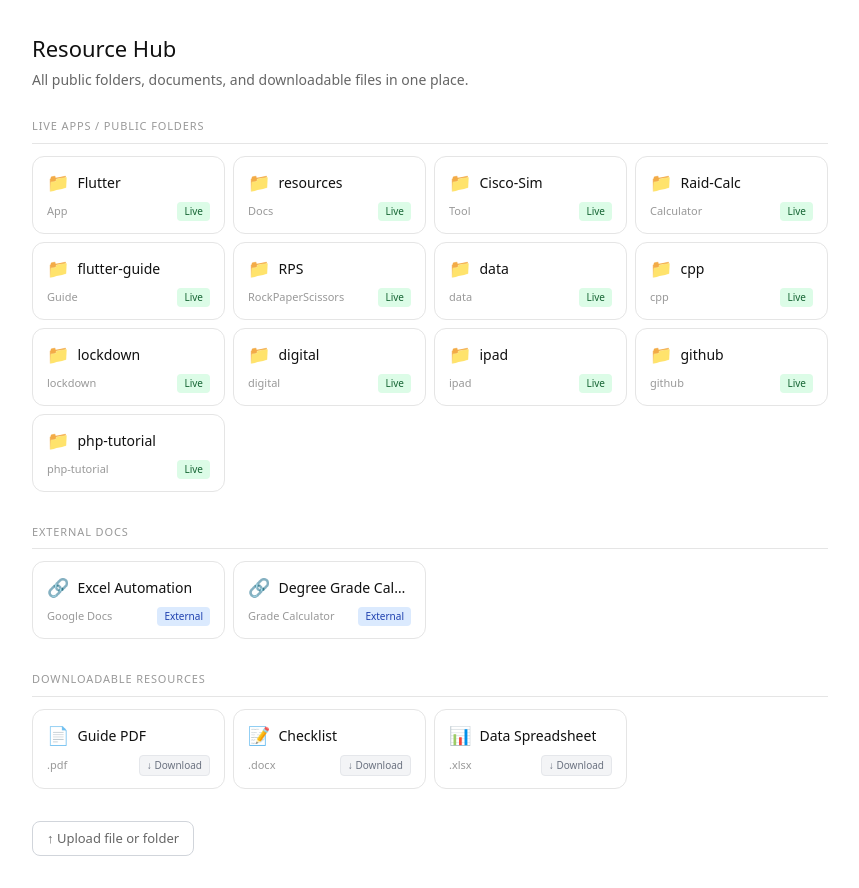
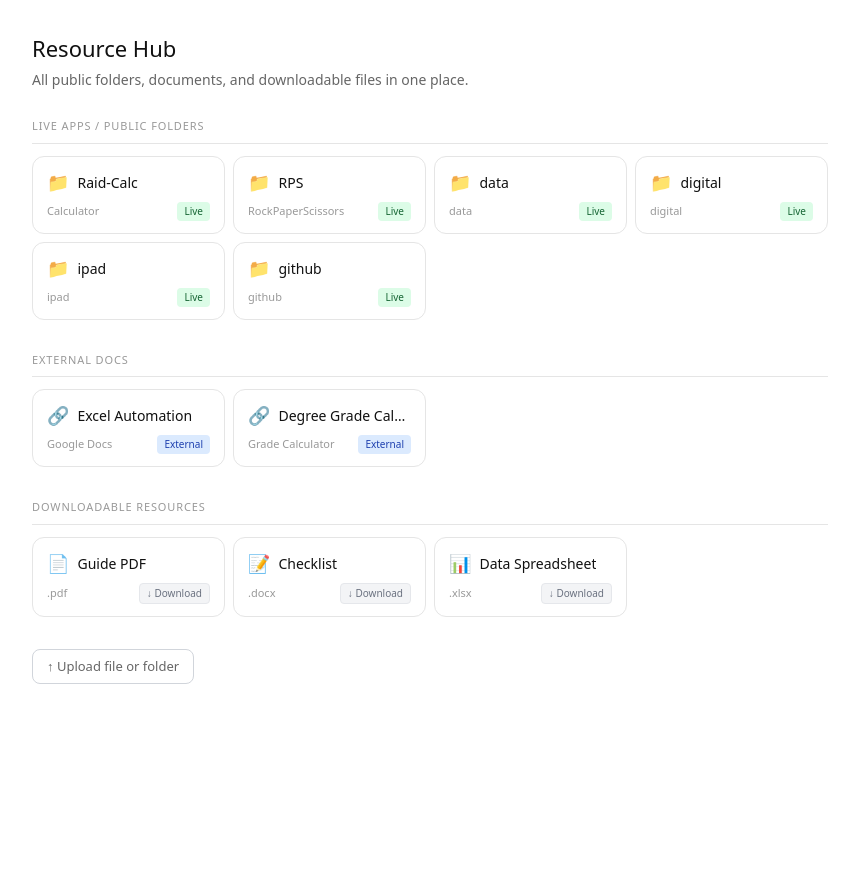
Before and after one commit to jwalkerbandfc/daci-learn, a Next.js app: page / in a window 1280 px wide. Shown: the whole page, without its empty margins (210-1069 px from the left). After the commit the page ends 800 px from the top, so only its background shows below. Built offline with nearby package versions, Linux system fonts and the light colour scheme.

Commit message:
upd: Clean up PUBLIC_FOLDER_ROUTES by removing unused routes
Removed several routes from the PUBLIC_FOLDER_ROUTES array.

```diff
--- a/src/app/page.tsx
+++ b/src/app/page.tsx
@@ -22,19 +22,12 @@ const EXTERNAL_ROUTES = [
 ];
 
 const PUBLIC_FOLDER_ROUTES = [
-  { slug: 'Flutter',       meta: 'App' },
-  { slug: 'resources',     meta: 'Docs' },
-  { slug: 'Cisco-Sim',     meta: 'Tool' },
   { slug: 'Raid-Calc',     meta: 'Calculator' },
-  { slug: 'flutter-guide', meta: 'Guide' },
   { slug: 'RPS', meta: 'RockPaperScissors' },
   { slug: 'data', meta: 'data' },
-  { slug: 'cpp', meta: 'cpp' },
-  { slug: 'lockdown', meta: 'lockdown' },
   { slug: 'digital', meta: 'digital' },
   { slug: 'ipad', meta: 'ipad' },
   { slug: 'github', meta: 'github' },
-  { slug: 'php-tutorial', meta: 'php-tutorial' },
 ];
 
 const PUBLIC_FILE_RESOURCES = [
```
